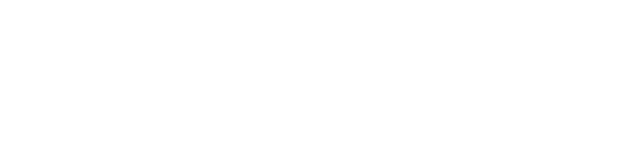
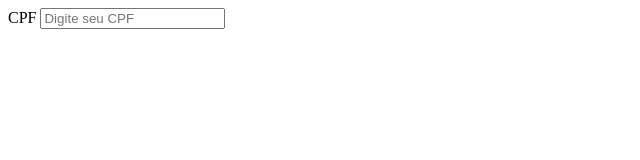
Before and after one commit to LayonAdS/projeto_CPF, a plain HTML site: page index.html in a window 1280 px wide. Shown: the whole page, without its empty margins (0-640 px from the left). Drawn offline with Linux system fonts and the light colour scheme.

Commit message:
adicionado uma div um form e label para pegar o cpf da pessoa

```diff
--- a/index.html
+++ b/index.html
@@ -6,6 +6,15 @@
     <title>Document</title>
 </head>
 <body>
+    <div class="form-container">
+        <form action="" class="cpfform">
+            <label for="">CPF</label>
+            <input type="text" name="cpf" id="cpf" placeholder="Digite seu CPF">
 
+        </form>
+    </div>
+
+
+    <script src="script.js"></script>
 </body>
 </html>
```
Also changed, not shown: script.js (added), 1 other file.
